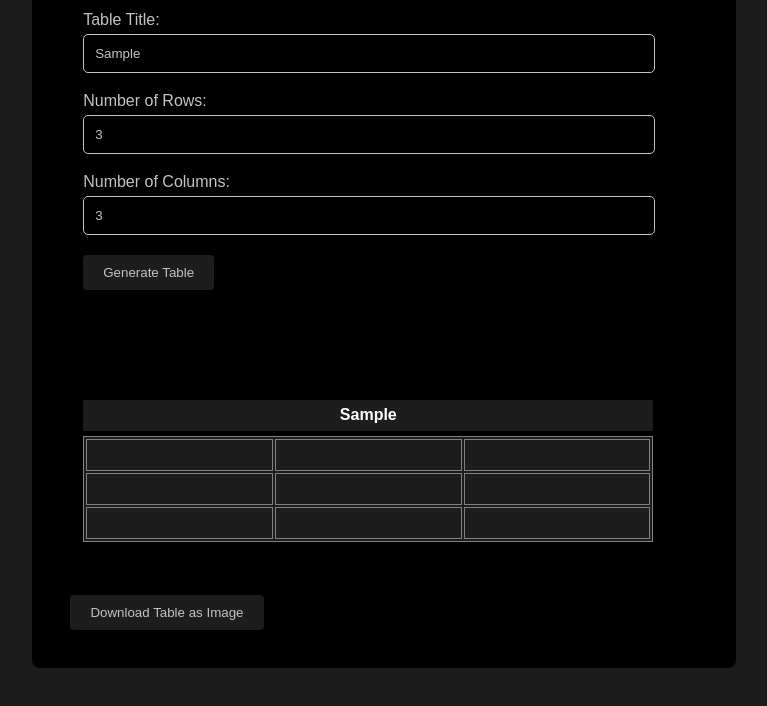
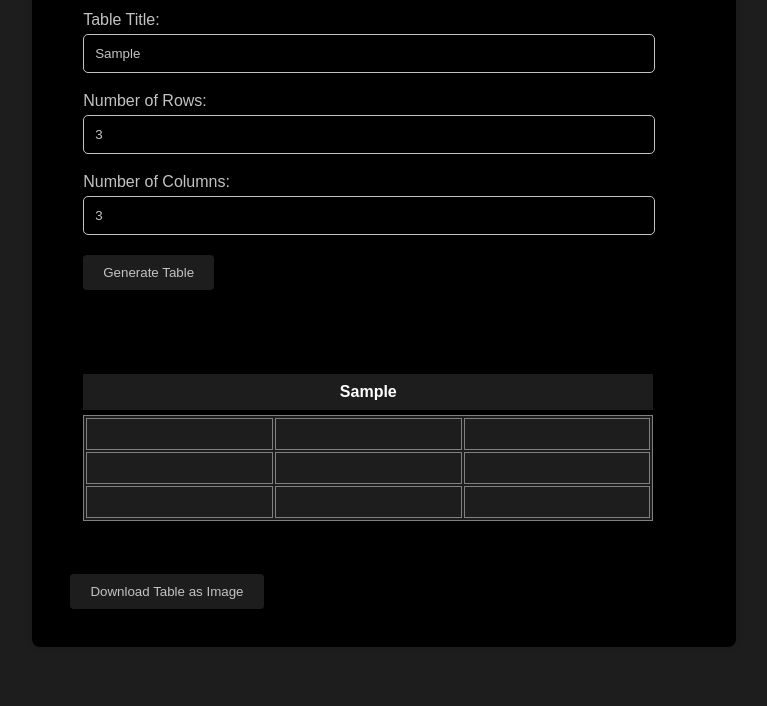
Before and after one commit to MuhammadAbdullah029/Table, a plain HTML site: page index.html in a window 1280 px wide. Both pictures are taken after typing "Sample" into the empty fields and a click on the button "Generate Table". Shown: the part 154-860 px from the top of the page, without its empty margins (256-1023 px from the left). Drawn offline with nearby package versions, Linux system fonts and the light colour scheme.

Commit message:
Third commit

```diff
--- a/index.html
+++ b/index.html
@@ -4,9 +4,9 @@
     <meta charset="UTF-8">
     <meta name="viewport" content="width=device-width, initial-scale=1.0">
     <title>Table Generator</title>
-    <link rel="shortcut icon" href="/favicon.ico" type="image/x-icon">
     <link rel="stylesheet" href="style.css">
     <script src="https://cdn.jsdelivr.net/npm/html2canvas@1.0.0-rc.7/dist/html2canvas.min.js"></script>
+    <link rel="shortcut icon" href="/favicon.ico" type="image/x-icon">
 </head>
 <body>
     <div class="container">
--- a/script.js
+++ b/script.js
@@ -5,7 +5,7 @@ document.getElementById('generateTable').addEventListener('click', function() {
     const tableTitle = document.getElementById('tableTitle').value;
 
     const tableContainer = document.getElementById('tableContainer');
-    tableContainer.innerHTML = ''; // Clear previous table
+    tableContainer.innerHTML = '';
 
     const table = document.createElement('table');
 
@@ -19,22 +19,22 @@ document.getElementById('generateTable').addEventListener('click', function() {
         const row = document.createElement('tr');
         for (let j = 0; j < columns; j++) {
             const cell = document.createElement(i === 0 ? 'th' : 'td');
-            cell.contentEditable = true; // Make cells editable
-            cell.innerText = ''; // Cells are empty by default
+            cell.contentEditable = true;
+            cell.innerText = '';
             row.appendChild(cell);
         }
         table.appendChild(row);
     }
 
     tableContainer.appendChild(table);
-    document.getElementById('downloadTable').style.display = 'inline-block'; // Show download button
+    document.getElementById('downloadTable').style.display = 'inline-block';
 });
 
 document.getElementById('downloadTable').addEventListener('click', function() {
     const tableContainer = document.getElementById('tableContainer');
     html2canvas(tableContainer, {
-        scrollY: -window.scrollY, // Ensure the entire table is captured
-        scale: 2 // High resolution
+        scrollY: -window.scrollY,
+        scale: 2
     }).then(canvas => {
         const link = document.createElement('a');
         link.href = canvas.toDataURL('image/png');
--- a/style.css
+++ b/style.css
@@ -82,7 +82,7 @@ table {
     height: 100%;
     margin-bottom: 20px;
     background:#1d1d1d;
-    margin-top: 5vw;
+    margin-top: 3vw;
 }
 
 table, th, td {
@@ -91,14 +91,14 @@ table, th, td {
 }
 
 th, td {
-    padding: 3px;
+    padding: 5px;
     width: 6vw;
     height: 2.5vw;
     text-align: left;
 }
 
 caption {
-    padding: .5vw;
+    padding: .7vw;
     font-weight: bold;
     margin-bottom: 5px;
     color: white;
```
